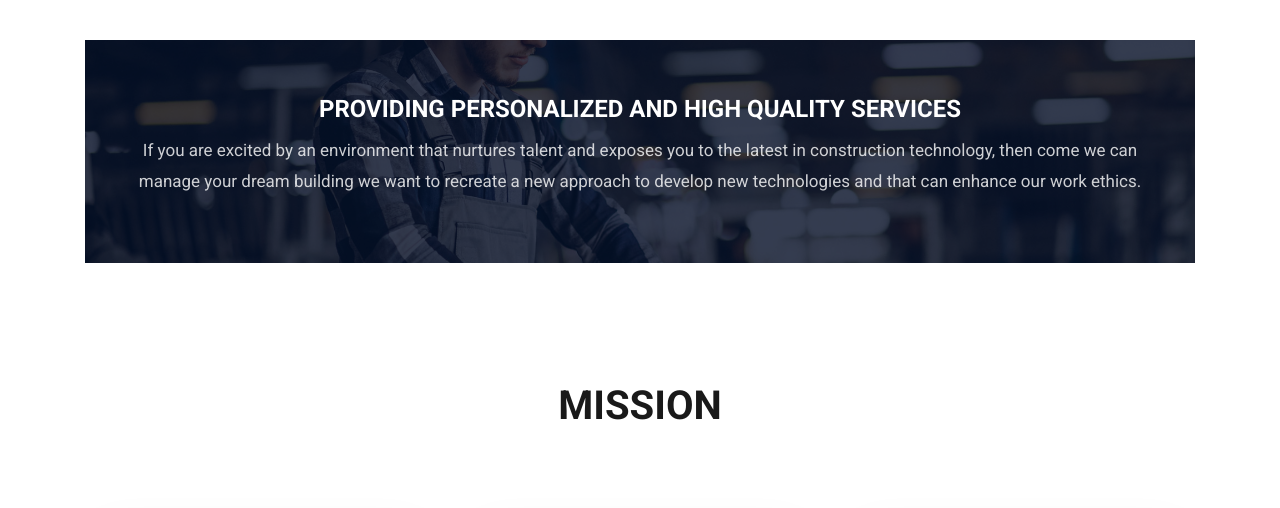
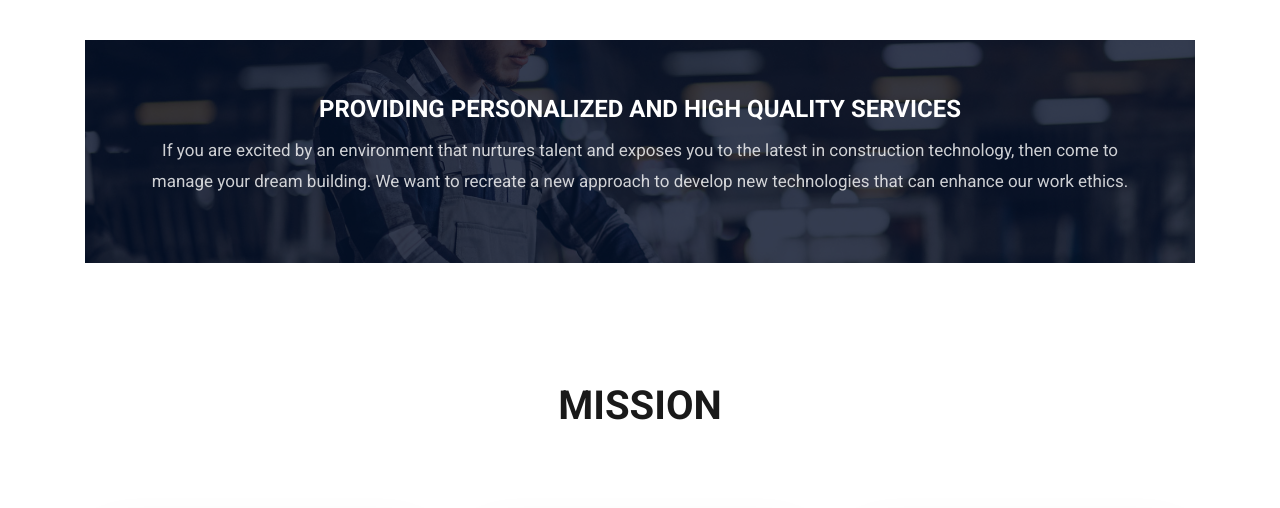
Before and after one commit to marimuthu100/Rksfinal, a plain HTML site: page public/index.html in a window 1280 px wide. Shown: the part 1900-2408 px from the top of the page. Drawn offline with Linux system fonts and the light colour scheme; some packages are replaced by stand-ins of ours; no server answers.

Commit message:
recorrection

```diff
--- a/public/index.html
+++ b/public/index.html
@@ -186,8 +186,9 @@
 					<div class="img"  style="background-image: url(images/bg_2.jpg);">
 						<div class="overlay"></div>
 						<h2>Providing Personalized and High Quality Services</h2>
-						<p>If you are excited by an environment that nurtures talent and exposes you to the latest in construction technology, then come we can manage your dream building we want to
-							recreate a new approach to develop new technologies and that can enhance our work ethics.</p>
+						<p>If you are excited by an environment that nurtures talent and exposes you to the latest in construction technology, then come to manage your dream building. We want to
+							 recreate a new approach to develop new technologies that can enhance our work ethics.</p>
+
 
 					</div>
 				</div>
```
